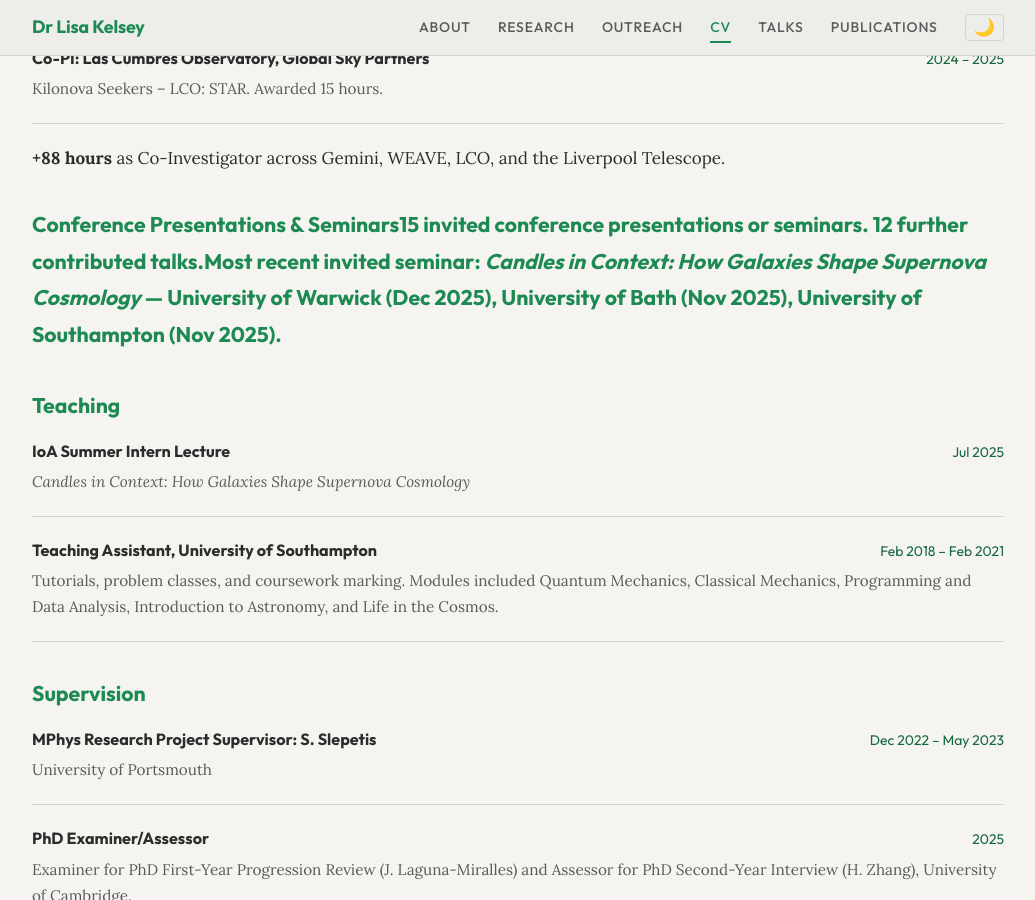
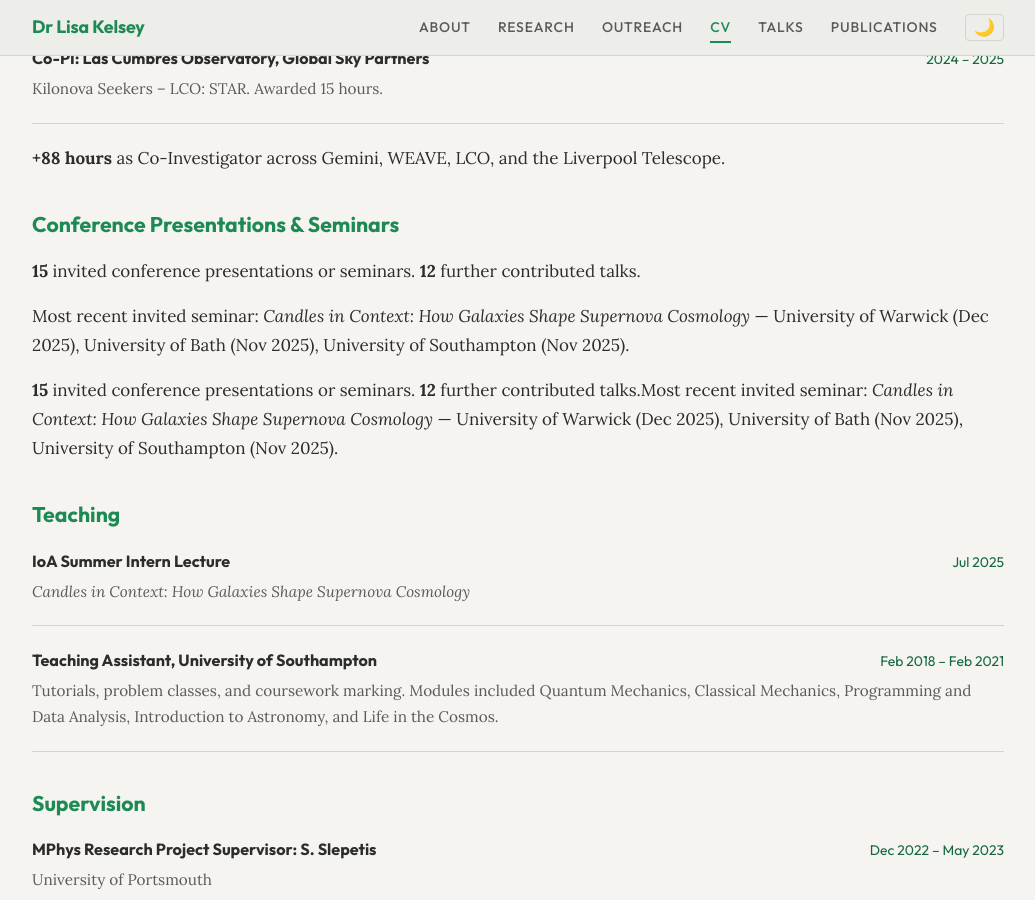
Before and after one commit to LKelsey/LKelsey.github.io, a Jekyll site: the page built from cv.md, in a window 1280 px wide and 900 px high, scrolled down 1654 px. Shown: the whole window, without its empty margins (122-1157 px from the left). Built offline with Jekyll 4.4.1, drawn with Linux system fonts in a browser that asks for light colours.

Commit message:
Improve Liquid template for conference talks
Refactored Liquid template code for conference presentations and seminars.

```diff
--- a/cv.md
+++ b/cv.md
@@ -120,17 +120,11 @@ To date, I have raised **>£200,000** in fellowships and grants.
 
 ## Conference Presentations & Seminars
 
-{%- assign now = 'now' | date: '%s' | plus: 0 -%}
-{%- assign invited_done = 0 -%}
-{%- for t in site.data.conference_talks.invited -%}
-  {%- assign ts = t.date | date: '%s' | plus: 0 -%}
-  {%- if ts <= now -%}{%- assign invited_done = invited_done | plus: 1 -%}{%- endif -%}
-{%- endfor -%}
-{%- assign contributed_done = 0 -%}
-{%- for t in site.data.conference_talks.contributed -%}
-  {%- assign ts = t.date | date: '%s' | plus: 0 -%}
-  {%- if ts <= now -%}{%- assign contributed_done = contributed_done | plus: 1 -%}{%- endif -%}
-{%- endfor -%}
+{% assign now = 'now' | date: '%s' | plus: 0 %}{% assign invited_done = 0 %}{% for t in site.data.conference_talks.invited %}{% assign ts = t.date | date: '%s' | plus: 0 %}{% if ts <= now %}{% assign invited_done = invited_done | plus: 1 %}{% endif %}{% endfor %}{% assign contributed_done = 0 %}{% for t in site.data.conference_talks.contributed %}{% assign ts = t.date | date: '%s' | plus: 0 %}{% if ts <= now %}{% assign contributed_done = contributed_done | plus: 1 %}{% endif %}{% endfor %}{% assign sorted = site.data.conference_talks.invited | sort: 'date' | reverse %}{% assign latest = sorted | first %}
+
+**{{ invited_done }}** invited conference presentations or seminars. **{{ contributed_done }}** further contributed talks.
+
+Most recent invited seminar: *{{ latest.title }}* —{% assign shown = 0 %}{% for t in sorted %}{% if t.title == latest.title %}{% if shown > 0 %},{% endif %} {{ t.venue | split: ', ' | last }} ({{ t.date | date: '%b %Y' }}){% assign shown = shown | plus: 1 %}{% endif %}{% endfor %}.
 
 **{{ invited_done }}** invited conference presentations or seminars. **{{ contributed_done }}** further contributed talks.
 
```
